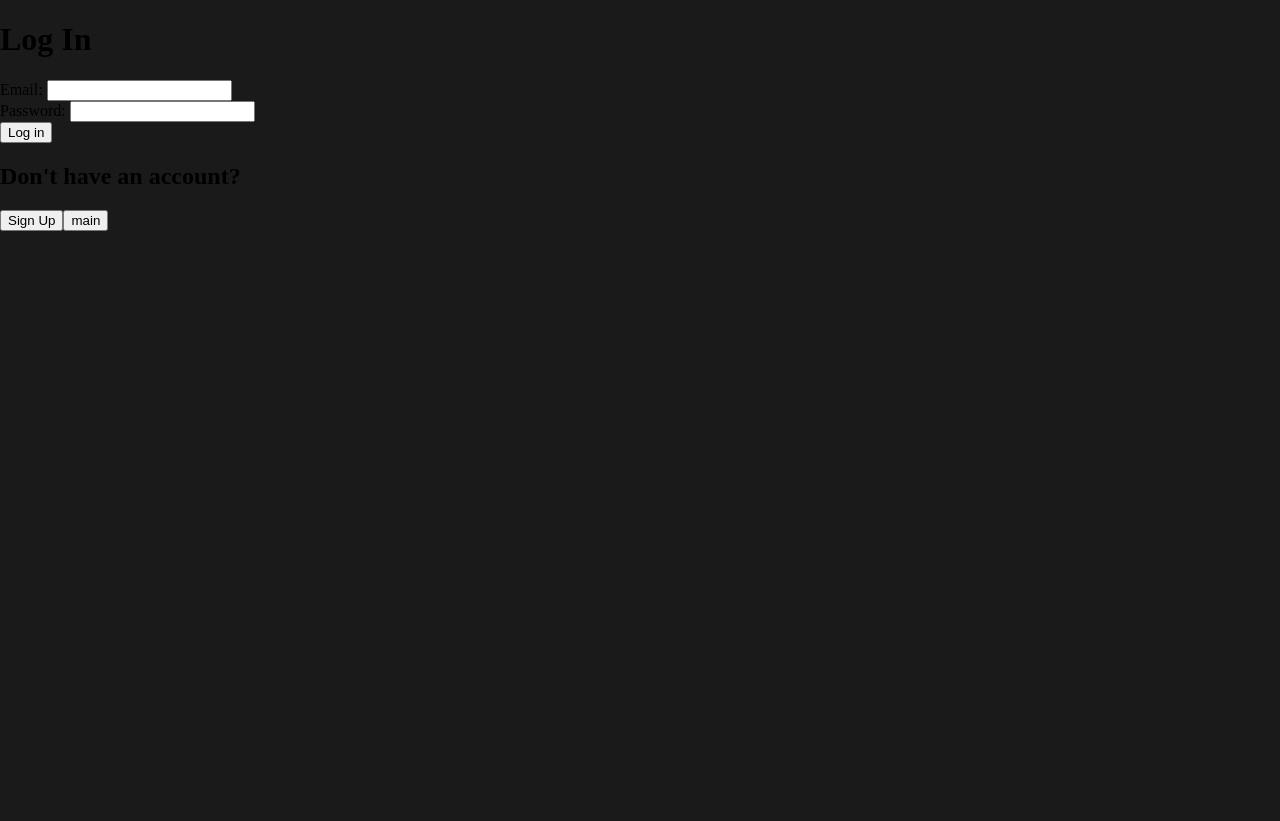
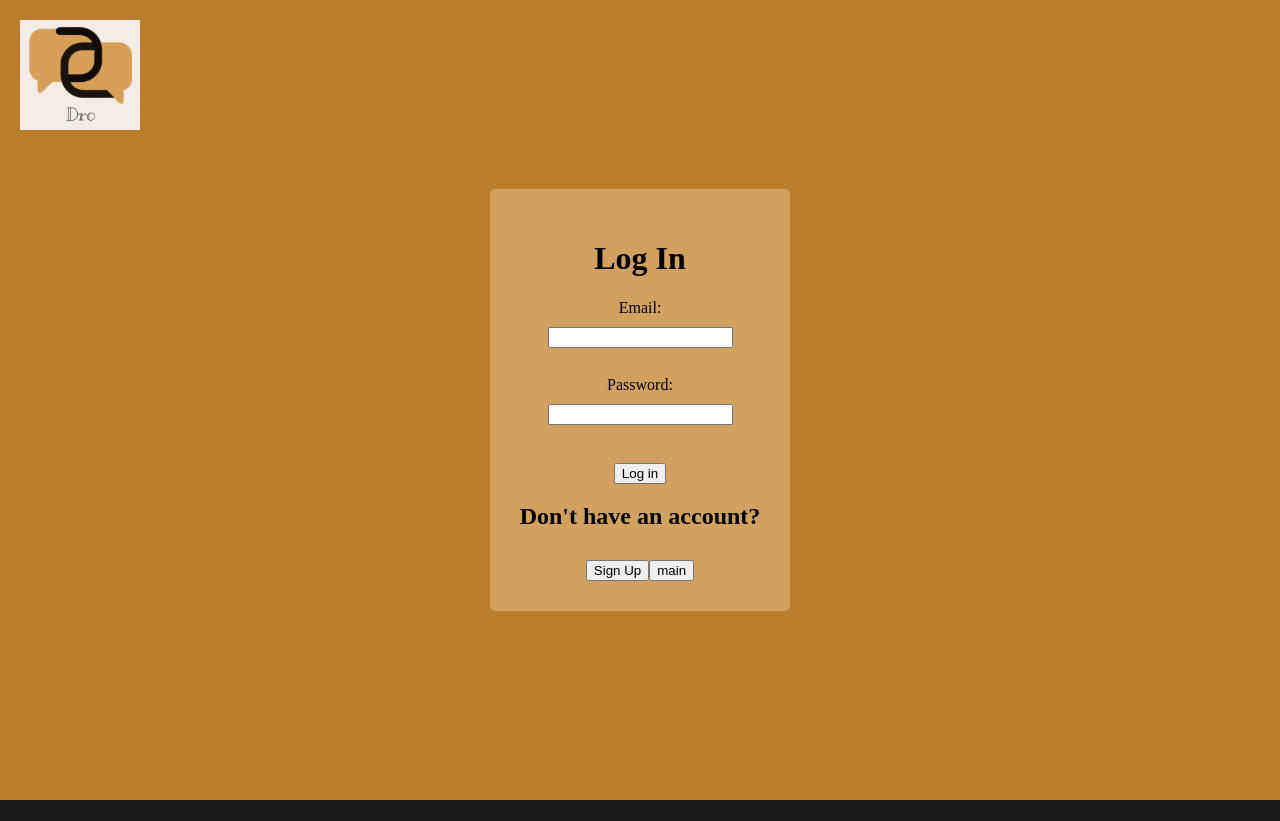
Before and after one commit to davalos97/dr, a Vue app in the folder vue-project/: page / in a window 1280 px wide. After the commit the page ends 800 px from the top, so only its background shows below. Built offline with nearby package versions, Linux system fonts and the light colour scheme.

Commit message:
login css should work

```diff
--- a/vue-project/src/pages/login.vue
+++ b/vue-project/src/pages/login.vue
@@ -43,7 +43,9 @@ const logIn = async () => {
 </script>
 
 <template>
-    <div class="container">
+        <div class="login-page">
+        <img src="@/assets/dro.png" class="top-logo" alt="logo">
+        <div class="login-container">
 
             <h1>Log In</h1>
             <form @submit.prevent="logIn">
@@ -59,5 +61,6 @@ const logIn = async () => {
                     <button type="button" @click="$router.push('/main')" class="SignUp"> main</button>
             </form>
         </div>
+    </div>
 
     </template>
```
Lines whose indentation alone changed are shown as unchanged.
